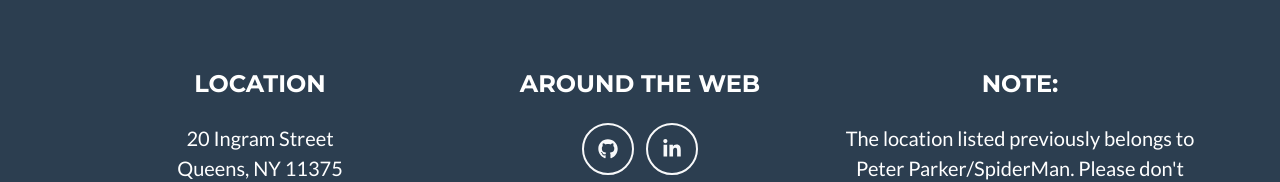
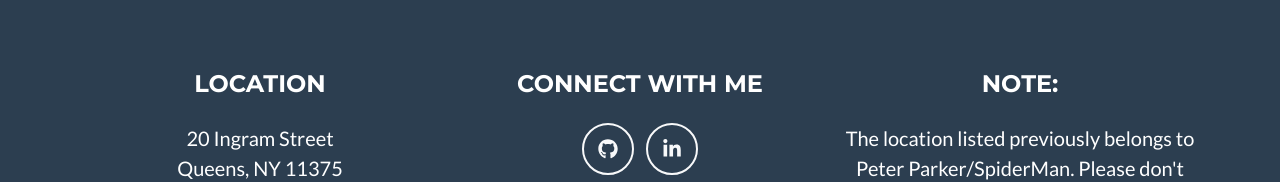
Before and after one commit to ParkerBroadnax/ParkerBroadnax, a plain HTML site: page parkerbroadnax/index.html in a window 1280 px wide. Shown: the part 2067-2249 px from the top of the page. Drawn offline with nearby package versions, Linux system fonts and the light colour scheme.

Commit message:
updating "around the web"

```diff
--- a/parkerbroadnax/index.html
+++ b/parkerbroadnax/index.html
@@ -162,7 +162,7 @@
                     <!-- Footer Social Icons-->
                     <!--Change twitter icon to github, get rid of facebook and dribbler-->
                     <div class="col-lg-4 mb-5 mb-lg-0">
-                        <h4 class="text-uppercase mb-4">Around the Web</h4>
+                        <h4 class="text-uppercase mb-4">Connect with me</h4>
                         <a class="btn btn-outline-light btn-social mx-1" href="https://github.com/ParkerBroadnax"><i class="fab fa-fw fa-github"></i></a>
                         <a class="btn btn-outline-light btn-social mx-1" href="https://www.linkedin.com/in/parker-broadnax"><i class="fab fa-fw fa-linkedin-in"></i></a>
                     </div>
```
